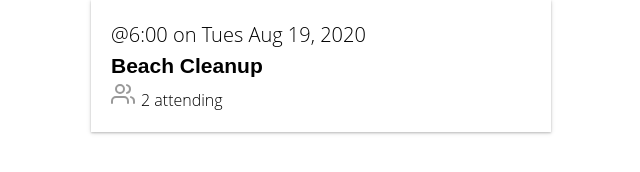
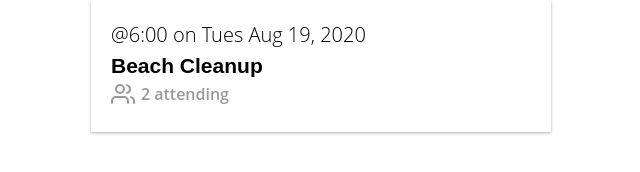
Before and after one commit to lindade/real-world-vue, a Vue app: page / in a window 1280 px wide. Shown: the part 202-374 px from the top of the page, without its empty margins (319-959 px from the left). Built offline with nearby package versions, Linux system fonts and the light colour scheme.

Commit message:
add slot to eventIcon and add the content for the slot  to the element in eventCard

```diff
--- a/src/components/BaseIcon.vue
+++ b/src/components/BaseIcon.vue
@@ -3,6 +3,7 @@
     <svg class="icon" :width="width" :height="height">
       <use v-bind="{ 'xlink:href': '/feather-sprite.svg#' + name }" />
     </svg>
+    <slot></slot>
   </div>
 </template>
 
--- a/src/components/EventCard.vue
+++ b/src/components/EventCard.vue
@@ -3,8 +3,7 @@
     <div class="event-card -shadow">
       <span class="eyebrow">@{{ event.time }} on {{ event.date }}</span>
       <h4 class="title">{{ event.title }}</h4>
-      <BaseIcon name="users" />
-      <span>{{ event.attendees.length }} attending</span>
+      <BaseIcon name="users">{{ event.attendees.length }} attending</BaseIcon>
     </div>
   </router-link>
 </template>
```
